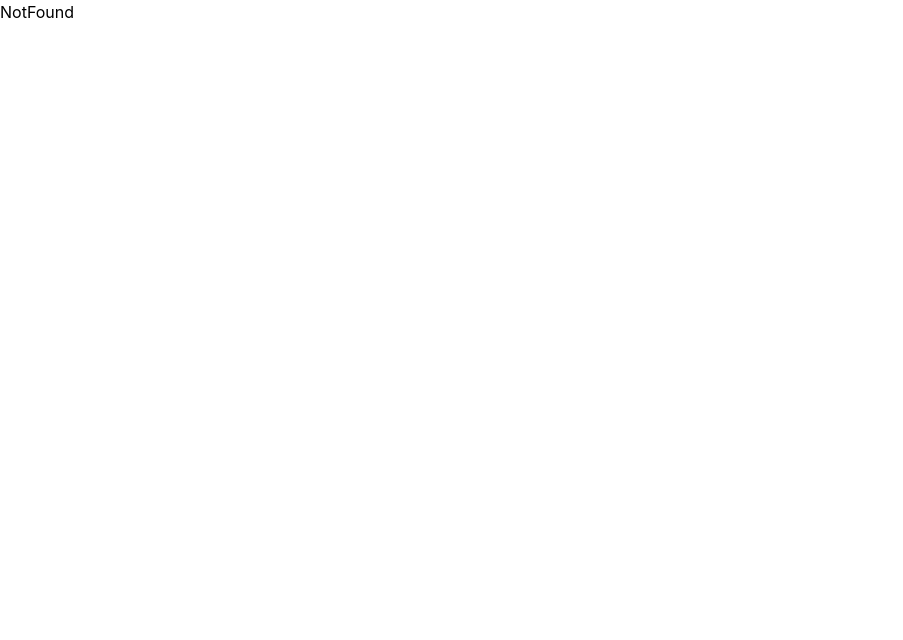
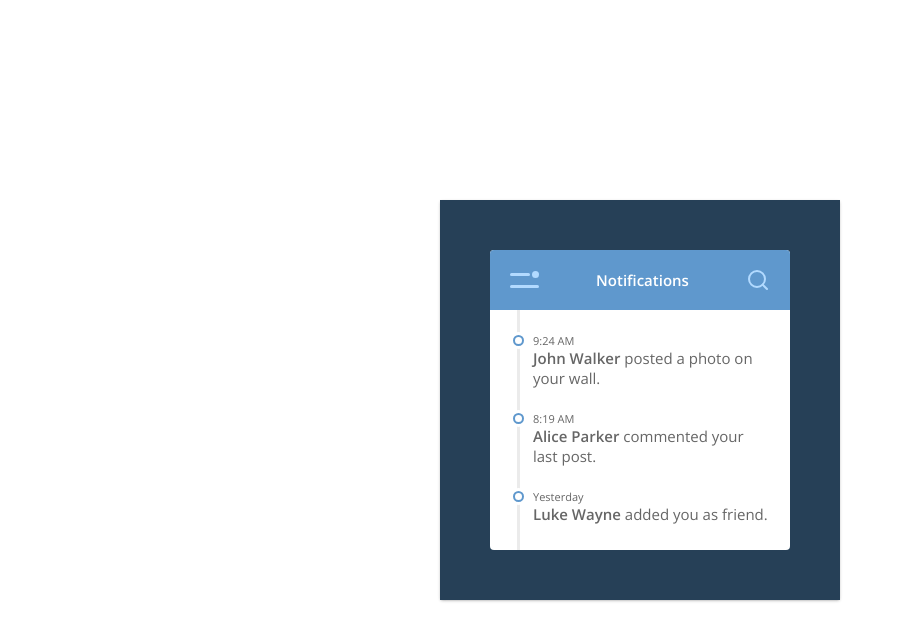
Before and after one commit to john76391/100-days-css-challenge, a React (Vite) app: page /days/7 in a window 1280 px wide. Shown: the top 640 px of the page, without its empty margins (0-903 px from the left). Built offline with nearby package versions, Linux system fonts and the light colour scheme.

Commit message:
complete day 7

```diff
--- a/package.json
+++ b/package.json
@@ -13,6 +13,8 @@
     "@gsap/react": "^2.1.2",
     "@tailwindcss/vite": "^4.2.1",
     "gsap": "^3.14.2",
+    "lucide-react": "^0.577.0",
+    "motion": "^12.35.0",
     "react": "^19.2.0",
     "react-dom": "^19.2.0",
     "react-router": "^7.13.1",
--- a/src/App.tsx
+++ b/src/App.tsx
@@ -7,6 +7,7 @@ import Day3 from "./pages/day3";
 import Day4 from "./pages/day4";
 import Day5 from "./pages/day5";
 import Day6 from "./pages/day6";
+import Day7 from "./pages/day7";
 
 import NotFound from "./pages/notFound";
 
@@ -24,6 +25,7 @@ export default function App() {
           <Route path="4" element={<Day4 />} />
           <Route path="5" element={<Day5 />} />
           <Route path="6" element={<Day6 />} />
+          <Route path="7" element={<Day7 />} />
         </Route>
 
         <Route path="*" element={<NotFound />} />
--- /dev/null
+++ b/src/pages/day7.tsx
@@ -0,0 +1,153 @@
+import { motion } from "motion/react";
+import {
+  Search,
+  CircleGauge,
+  UserRound,
+  Bell,
+  MessagesSquare,
+  Settings,
+} from "lucide-react";
+import { useState } from "react";
+
+export default function Component() {
+  const [showInput, setShowInput] = useState(false);
+  const [showMenu, setShowMenu] = useState(false);
+
+  const toggleShowInput = () => setShowInput(!showInput);
+  const toggleShowMenu = () => setShowMenu(!showMenu);
+
+  return (
+    <div className="font-open-sans relative flex h-full items-center justify-center overflow-hidden bg-(--blue-dark) text-[#666666] shadow [--blue-dark:#264057] [--blue-light:#B2DAFF] [--blue:#5F98CD]">
+      <div
+        className={`relative z-2 size-75 overflow-hidden rounded-sm bg-white transition-all duration-500 ease-in-out ${showMenu ? "translate-x-37.5" : "translate-x-0"}`}
+      >
+        {/* header */}
+        <div className="relative flex h-15 items-center justify-between bg-(--blue) px-5">
+          {/* icon */}
+          <div
+            onClick={toggleShowMenu}
+            className="group relative h-3.75 w-7.25 cursor-pointer"
+          >
+            <div className="absolute top-0 h-0.75 w-5 rounded-sm bg-(--blue-light) transition-all duration-200 ease-in-out group-hover:bg-white"></div>
+            <div className="absolute -top-0.5 right-0 size-1.75 rounded-full bg-(--blue-light) transition-all duration-200 ease-in-out group-hover:bg-white"></div>
+            <div className="absolute bottom-0 h-0.75 w-full rounded-sm bg-(--blue-light) transition-all duration-200 ease-in-out group-hover:bg-white"></div>
+          </div>
+
+          <span className="text-[15px] font-semibold text-white">
+            Notifications
+          </span>
+
+          <input
+            type="text"
+            className={`absolute right-13.75 h-8.5 w-57.5 rounded-2xl bg-white px-4.25 text-sm text-[#666] transition-all duration-200 ease-in-out focus:outline-none ${showInput ? "pointer-events-auto translate-x-0 opacity-100" : "pointer-events-none translate-x-3.75 opacity-0"}`}
+            placeholder="Search..."
+          />
+
+          <button className="group cursor-pointer" onClick={toggleShowInput}>
+            <Search className="text-(--blue-light) transition-all duration-200 ease-in-out group-hover:text-white" />
+          </button>
+        </div>
+
+        {/* notifications */}
+        <div className="relative h-full overflow-hidden">
+          <div className="absolute inset-y-0 left-6.75 w-0.75 bg-[#EBEBEB]"></div>
+
+          <motion.div
+            initial={{
+              y: 50,
+              opacity: 0,
+            }}
+            animate={{
+              y: 0,
+              opacity: 100,
+            }}
+            transition={{
+              duration: 0.5,
+              ease: "easeOut",
+              delay: 0.4,
+            }}
+            className="relative my-6.25 mr-5 ml-10.75 flex cursor-pointer flex-col hover:text-(--blue)"
+          >
+            <div className="absolute top-0 -left-5 size-2.75 rounded-full border-2 border-(--blue) bg-white shadow-[0_0_0_3px_#fff]"></div>
+            <span className="mb-0.5 text-[11px]/2.75">9:24 AM</span>
+            <p className="text-[15px]/5">
+              <b className="font-semibold">John Walker </b>
+              posted a photo on your wall.
+            </p>
+          </motion.div>
+
+          <motion.div
+            initial={{
+              y: 50,
+              opacity: 0,
+            }}
+            animate={{
+              y: 0,
+              opacity: 100,
+            }}
+            transition={{
+              duration: 0.5,
+              ease: "easeOut",
+              delay: 0.6,
+            }}
+            className="relative my-6.25 mr-5 ml-10.75 flex cursor-pointer flex-col hover:text-(--blue)"
+          >
+            <div className="absolute top-0 -left-5 size-2.75 rounded-full border-2 border-(--blue) bg-white shadow-[0_0_0_3px_#fff]"></div>
+            <span className="mb-0.5 text-[11px]/2.75">8:19 AM</span>
+            <p className="text-[15px]/5">
+              <b className="font-semibold">Alice Parker </b>
+              commented your last post.
+            </p>
+          </motion.div>
+
+          <motion.div
+            initial={{
+              y: 50,
+              opacity: 0,
+            }}
+            animate={{
+              y: 0,
+              opacity: 100,
+            }}
+            transition={{
+              duration: 0.5,
+              ease: "easeOut",
+              delay: 0.8,
+            }}
+            className="relative my-6.25 mr-5 ml-10.75 flex cursor-pointer flex-col hover:text-(--blue)"
+          >
+            <div className="absolute top-0 -left-5 size-2.75 rounded-full border-2 border-(--blue) bg-white shadow-[0_0_0_3px_#fff]"></div>
+            <span className="mb-0.5 text-[11px]/2.75">Yesterday</span>
+            <p className="text-[15px]/5">
+              <b className="font-semibold">Luke Wayne </b>
+              added you as friend.
+            </p>
+          </motion.div>
+        </div>
+      </div>
+
+      {/* menu */}
+      <div
+        className={`absolute top-16.25 left-12.5 z-1 h-67.5 w-42.5 rounded-sm bg-[#43627D] shadow-[5px_5px_8px_rgba(0,0,0,0.2)] transition-all duration-500 ease-in-out ${showMenu ? "translate-x-0" : "translate-x-5"}`}
+      >
+        <ul className="py-2.5 text-[#93B2CD]">
+          <li className="hover:text-whit2 flex cursor-pointer items-center gap-3 px-4.25 py-4.5 text-sm/3.5 transition-all duration-300 ease-in-out hover:bg-[#385269]">
+            <CircleGauge className="size-4" /> Dashboard
+          </li>
+          <li className="hover:text-whit2 flex cursor-pointer items-center gap-3 px-4.25 py-4.5 text-sm/3.5 transition-all duration-300 ease-in-out hover:bg-[#385269]">
+            <UserRound className="size-4" /> Profile
+          </li>
+          <li className="hover:text-whit2 flex cursor-pointer items-center gap-3 px-4.25 py-4.5 text-sm/3.5 transition-all duration-300 ease-in-out hover:bg-[#385269]">
+            <Bell className="size-4" /> Notifications
+          </li>
+          <li className="hover:text-whit2 flex cursor-pointer items-center gap-3 px-4.25 py-4.5 text-sm/3.5 transition-all duration-300 ease-in-out hover:bg-[#385269]">
+            <MessagesSquare className="size-4" /> Messages
+          </li>
+          <li className="hover:text-whit2 flex cursor-pointer items-center gap-3 px-4.25 py-4.5 text-sm/3.5 transition-all duration-300 ease-in-out hover:bg-[#385269]">
+            <Settings className="size-4" /> Settings
+          </li>
+        </ul>
+      </div>
+    </div>
+  );
+}
```
Also changed, not shown: 1 other file (tests, documents, lock files or other folders).
